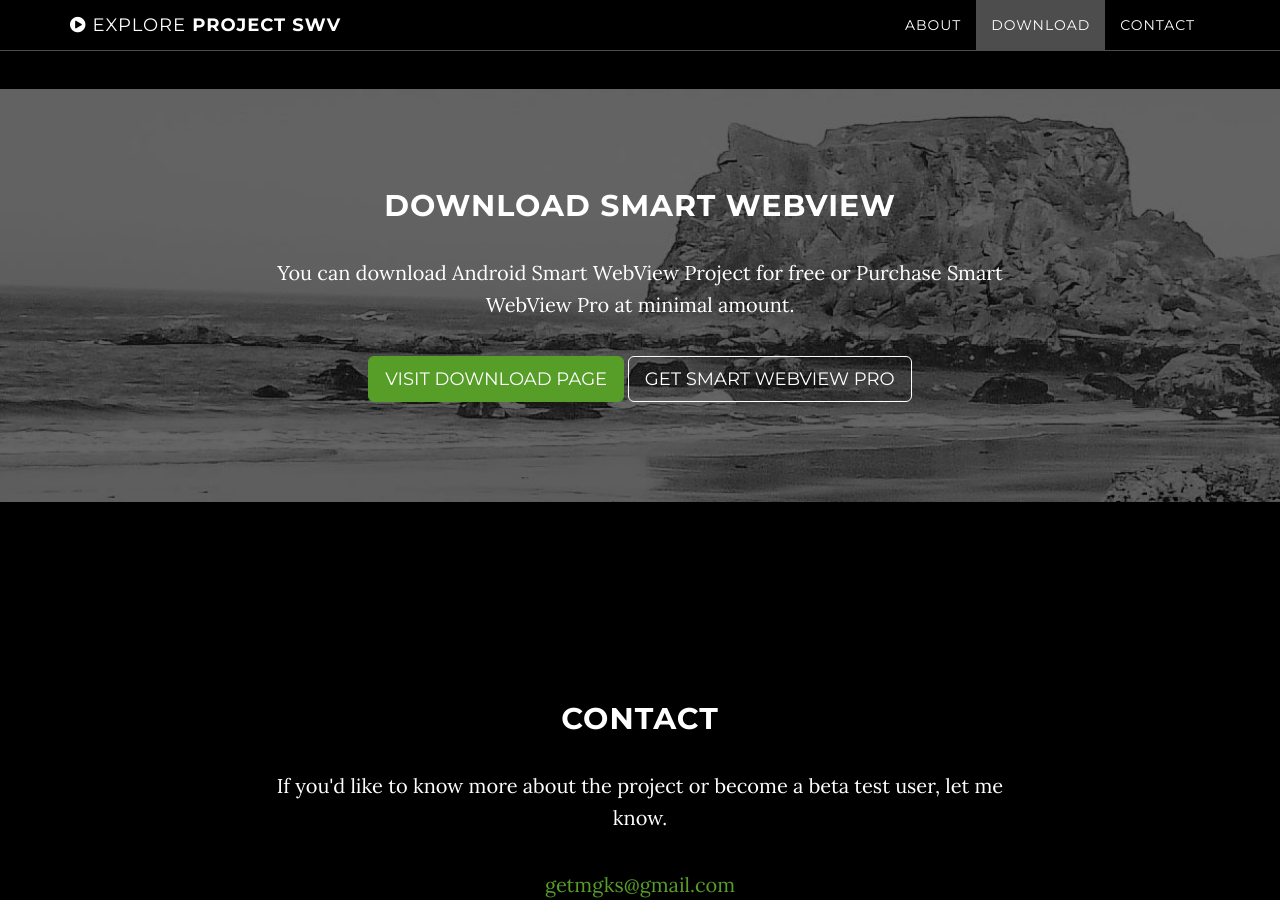
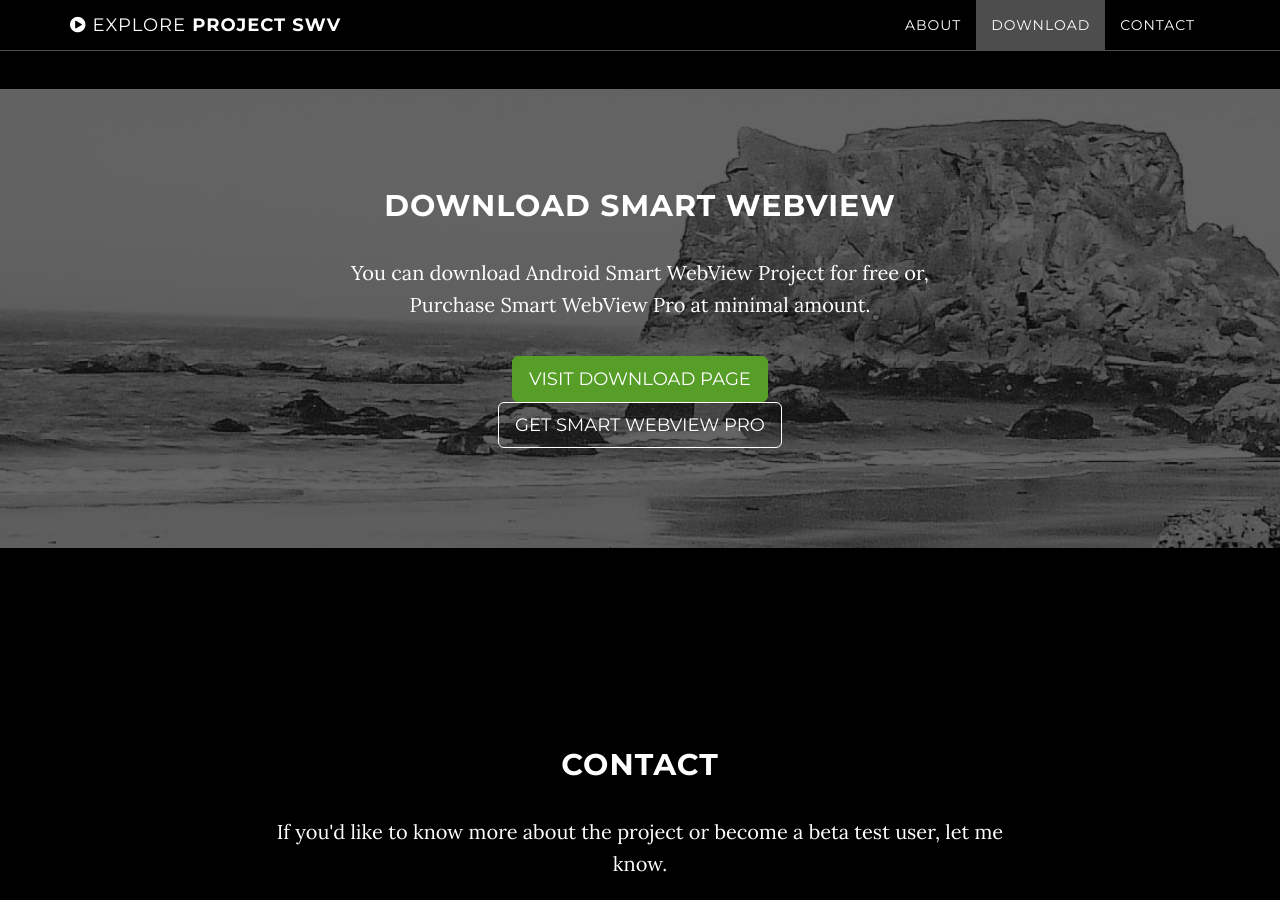
Before and after one commit to mgks/Android-SmartWebView, a Jekyll site: the page built from docs/index.html, in a window 1280 px wide and 900 px high, scrolled down 1704 px. Built offline with Jekyll 4.4.1, drawn with Linux system fonts in a browser that asks for light colours.

```diff
--- a/docs/_includes/download.html
+++ b/docs/_includes/download.html
@@ -4,9 +4,9 @@
             <div class="container">
                 <div class="col-lg-8 col-lg-offset-2">
                     <h2>Download Smart WebView</h2>
-                    <p>You can download Android Smart WebView Project for free or Purchase Smart WebView Pro at minimal amount.</p>
+                    <p>You can download Android Smart WebView Project for free or,<br> Purchase Smart WebView Pro at minimal amount.</p>
                     <a href="https://github.com/mgks/Android-SmartWebView/releases" class="btn btn-default btn-lg">Visit Download Page</a>
-                    <a href="https://voinsource.github.io/SmartWebView-Pro/" class="btn btn-gold btn-lg">Get Smart WebView Pro</a>
+                    <br><a href="https://voinsource.github.io/SmartWebView-Pro/" class="btn btn-gold btn-lg">Get Smart WebView Pro</a>
                 </div>
             </div>
         </div>
```
